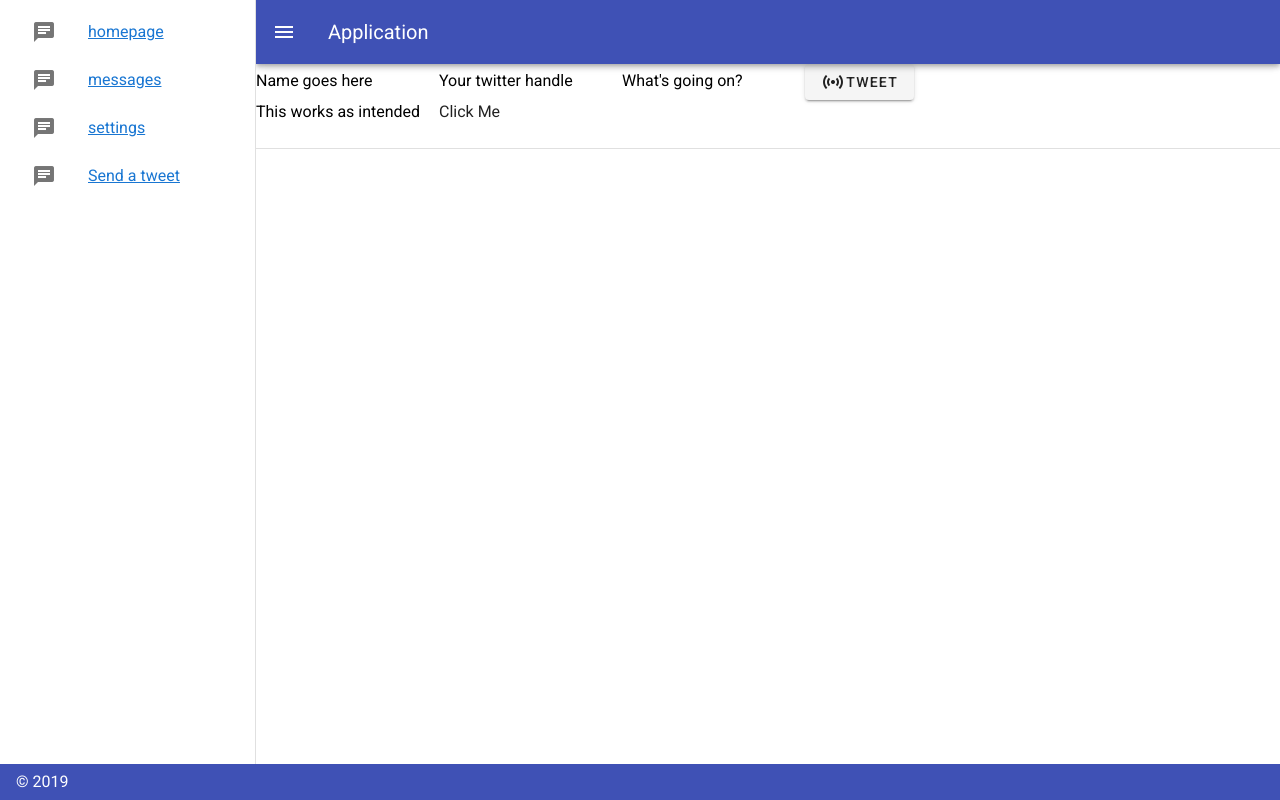
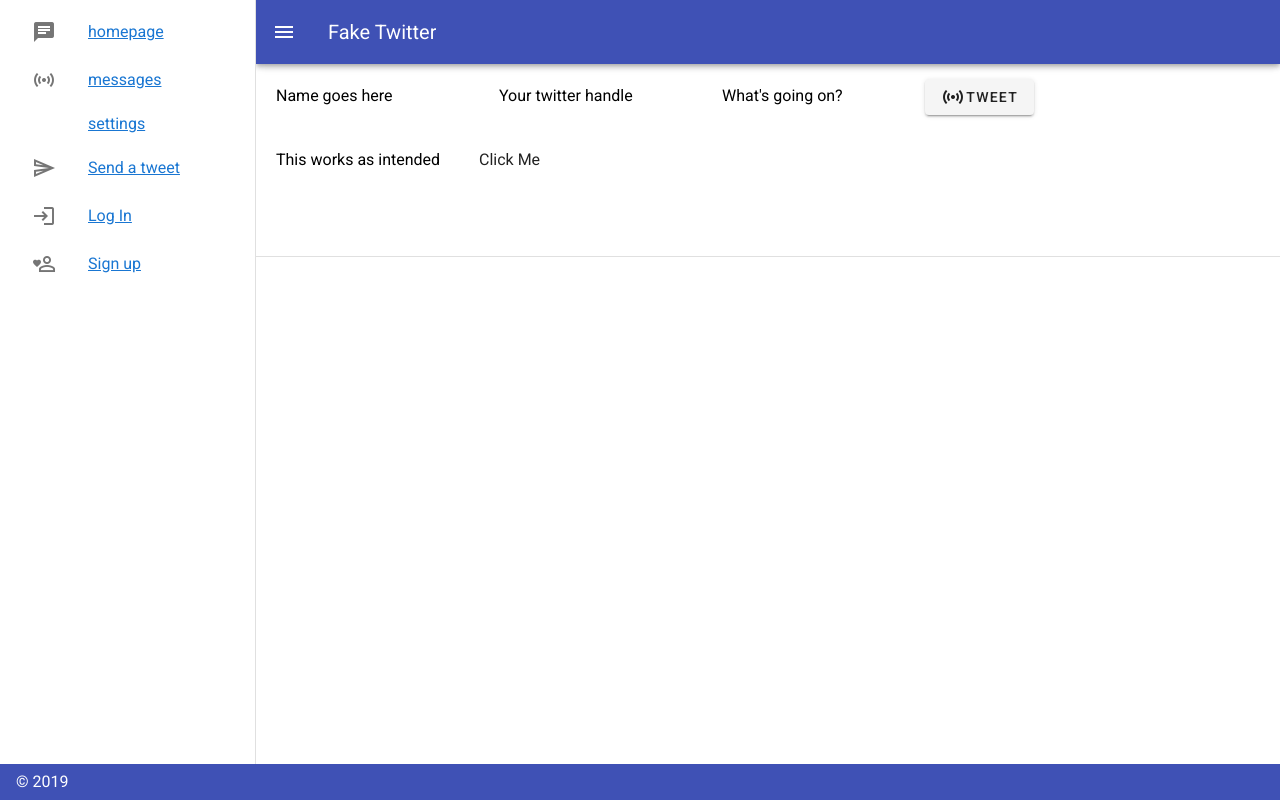
Before and after one commit to plutownium/twitter-clone, a Vue app: page / in a window 1280 px wide. Built offline with nearby package versions, Linux system fonts and the light colour scheme; what vuefire would draw is missing.

Commit message:
added Login and Signup auth

```diff
--- a/src/App.vue
+++ b/src/App.vue
@@ -14,7 +14,7 @@
 
     <v-app-bar app color="indigo" dark>
       <v-app-bar-nav-icon @click.stop="drawer = !drawer" />
-      <v-toolbar-title>Application</v-toolbar-title>
+      <v-toolbar-title>Fake Twitter</v-toolbar-title>
     </v-app-bar>
 
     <v-content>
@@ -41,9 +41,19 @@ export default {
     drawer: null,
     sidebar_links: [
       { to: { name: "Home" }, text: "homepage", icon: "mdi-message-text" },
-      { to: { name: "DMs" }, text: "messages", icon: "mdi-message-text" },
-      { to: { name: "Settings" }, text: "settings", icon: "mdi-message-text" },
-      { to: { name: "Tweet" }, text: "Send a tweet", icon: "mdi-message-text" }
+      { to: { name: "DMs" }, text: "messages", icon: "mdi-access-point" },
+      {
+        to: { name: "Settings" },
+        text: "settings",
+        icon: "mdi-settings-outline"
+      },
+      { to: { name: "Tweet" }, text: "Send a tweet", icon: "mdi-send-outline" },
+      { to: { name: "Login" }, text: "Log In", icon: "mdi-login" },
+      {
+        to: { name: "Signup" },
+        text: "Sign up",
+        icon: "mdi-account-heart-outline"
+      }
     ]
   })
 };
--- /dev/null
+++ b/src/components/Login.vue
@@ -0,0 +1,54 @@
+<template>
+  <div>
+    <v-card>
+      <h3>Log in</h3>
+      <input type="text" placeholder="Email" v-model="email" />
+      <br />
+      <input type="password" placeholder="Password" v-model="password" />
+      <br />
+      <v-btn @click="login">
+        <v-icon>mdi-login</v-icon>Log in
+      </v-btn>
+      <p>
+        No account?
+        <router-link to="/signup">Create one!</router-link>
+      </p>
+    </v-card>
+  </div>
+</template>
+
+<script>
+import firebase from "firebase";
+
+export default {
+  name: "login",
+  data() {
+    return {
+      email: "",
+      password: ""
+    };
+  },
+  methods: {
+    login() {
+      firebase
+        .auth()
+        .signInWithEmailAndPassword(this.email, this.password)
+        .then(
+          function() {
+            alert("You are now logged in");
+          },
+          function(error) {
+            alert("oops! " + error.message);
+          }
+        );
+      this.$router.replace("/");
+    }
+  }
+};
+</script>
+
+<style>
+input {
+  padding: 20px;
+}
+</style>
--- /dev/null
+++ b/src/components/Signup.vue
@@ -0,0 +1,55 @@
+<template>
+  <div>
+    <h3>Sign up for Fake Twitter</h3>
+    <input type="text" placeholder="Email" v-model="email" />
+    <br />
+    <input type="password" placeholder="Password" v-model="password" />
+    <br />
+    <v-btn @click="signUp">
+      <v-icon>mdi-account-heart-outline</v-icon>sign up
+    </v-btn>
+    <p>
+      No account? Create one! Or go to
+      <router-link to="/login">login.</router-link>
+    </p>
+  </div>
+</template>
+
+<script>
+// import firebase from "firebase/auth";
+import firebase from "firebase";
+
+export default {
+  name: "login",
+  data() {
+    return {
+      email: "",
+      password: ""
+    };
+  },
+  methods: {
+    signUp() {
+      firebase
+        .auth()
+        .createUserWithEmailAndPassword(this.email, this.password)
+        .then(
+          function() {
+            alert("Your account has been created!");
+          },
+          function(error) {
+            alert("Oops" + error.message);
+          }
+        );
+    }
+  }
+};
+</script>
+
+<style>
+input {
+  padding: 20px;
+}
+p {
+  padding: 10px;
+}
+</style>
--- a/src/components/TwitterMsg.vue
+++ b/src/components/TwitterMsg.vue
@@ -26,7 +26,6 @@
           <router-link v-if="id" :to="{ name: 'SingleTweet', params: { id: id }}">Bigger</router-link>
         </v-btn>
       </v-card-actions>
-      <p>{{ id }}</p>
     </v-card>
   </div>
 </template>
--- a/src/routes.js
+++ b/src/routes.js
@@ -1,14 +1,22 @@
-import Messages from './components/Messages.vue'
-import Settings from './components/Settings.vue'
-import SingleTweet from './components/SingleTweet.vue'
-import Homepage from './components/Homepage.vue'
-import TweetDeck from './components/TweetDeck.vue'
+import Messages from "./components/Messages.vue";
+import Settings from "./components/Settings.vue";
+import SingleTweet from "./components/SingleTweet.vue";
+import Homepage from "./components/Homepage.vue";
+import TweetDeck from "./components/TweetDeck.vue";
+import Login from "./components/Login.vue";
+import Signup from "./components/Signup.vue";
 
 export default [
-    { path: '/', name: "Home", component: Homepage },
-    { path: '/messages', name: "DMs", component: Messages },
-    { path: '/settings', name: "Settings", component: Settings },
-    { path: '/tweet', name: "Tweet", component: TweetDeck },
-    { path: '/tweets/:id', name: "SingleTweet", component: SingleTweet }
-
-]
+  { path: "/", name: "Home", component: Homepage },
+  { path: "/messages", name: "DMs", component: Messages },
+  { path: "/settings", name: "Settings", component: Settings },
+  {
+    path: "/tweet",
+    name: "Tweet",
+    component: TweetDeck,
+    meta: { requiresAuth: true }
+  },
+  { path: "/tweets/:id", name: "SingleTweet", component: SingleTweet },
+  { path: "/login", name: "Login", component: Login },
+  { path: "/signup", name: "Signup", component: Signup }
+];
```
